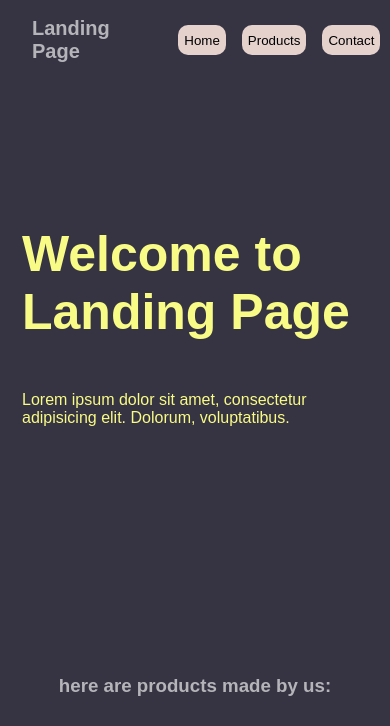
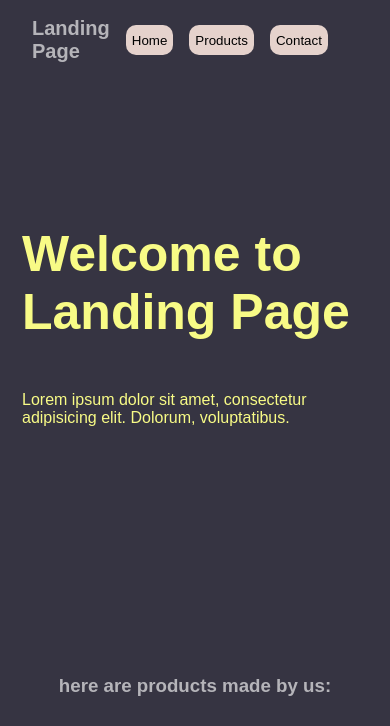
Before and after one commit to hey-oise/landing-page-example1, a plain HTML site: page index.html in a window 390 px wide. Shown: the top 726 px of the page. Drawn offline with Linux system fonts and the light colour scheme.

Commit message:
update style.css

```diff
--- a/style.css
+++ b/style.css
@@ -106,7 +106,7 @@ button:hover {
     font-size: 20px;
   }
   nav {
-    margin-left: 70%;
+    left: 6%;
   }
   button {
     height: 30px;
```
